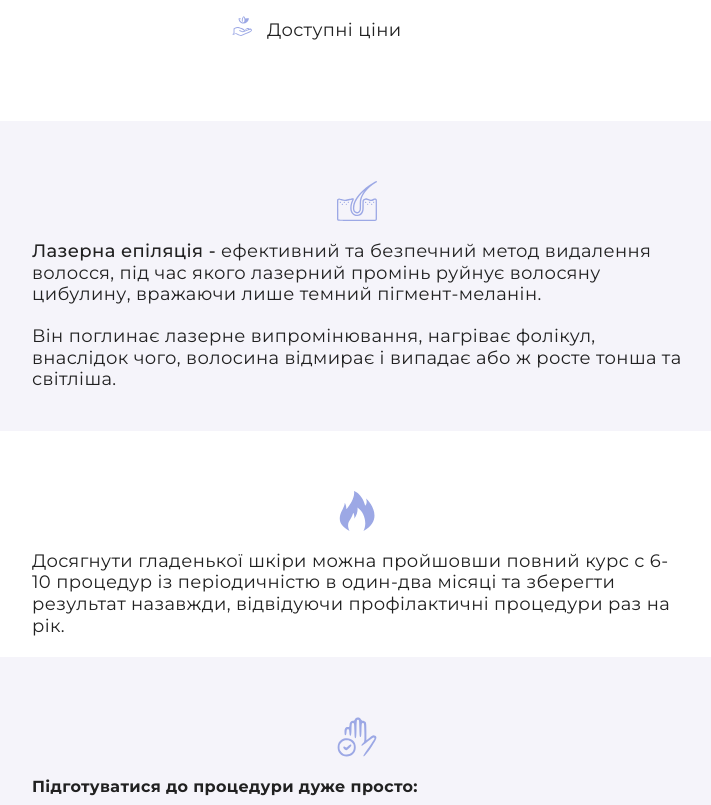
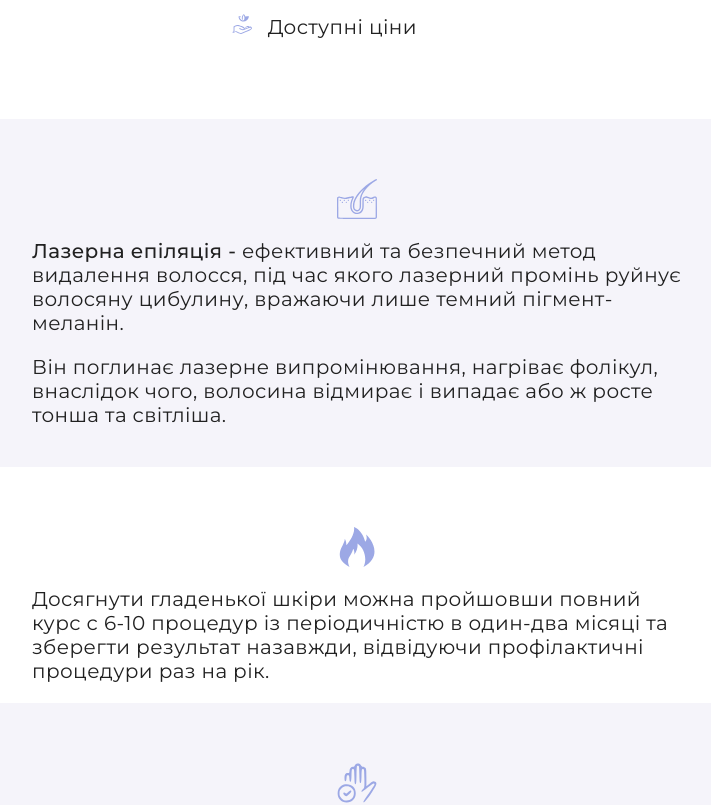
Before and after one commit to Tetyanka-T/salonLE, a website built with Parcel: page src/index.html in a window 1280 px wide. Shown: the part 948-1753 px from the top of the page, without its empty margins (283-994 px from the left). Built offline with nearby package versions, Linux system fonts and the light colour scheme.

Commit message:
fix font

```diff
--- a/src/partials/contact.html
+++ b/src/partials/contact.html
@@ -14,7 +14,7 @@
                     <a href="tel:+380977278704">+380977278704</a>
                 </li>
                 <li>
-                    <svg class="icon" width="20" height="20">
+                    <svg class="icon" width="30" height="30">
                         <use  href="./images/sprite.svg#location"></use>
                     </svg>
                     м. Кривий Ріг, вул. Інни Дерусової, б.2 <br/>(колишня вул. Генерала Кузнєцова)</li>
--- a/src/sass/_advantage.scss
+++ b/src/sass/_advantage.scss
@@ -6,6 +6,9 @@
     margin: 0 auto;
     & li {
         margin-bottom: 15px;
+        font-size: 20px;
+        font-weight: 400;
+        line-height: 1.2;
         & svg {
             margin-right: 10px;
         }
--- a/src/sass/_common.scss
+++ b/src/sass/_common.scss
@@ -54,14 +54,14 @@
   .section {
     padding-top: 20px;
     color: #212121;
-    font-size: 18px;
+    font-size: 20px;
     font-weight: 400;
     line-height: 1.2;
     letter-spacing: 0.02em;
 
   }
   .section_title {
-    font-size: 20px;
+    font-size: 22px;
     font-weight: 600;
     text-align: center;
   }
--- a/src/sass/_contact.scss
+++ b/src/sass/_contact.scss
@@ -8,7 +8,7 @@
         display: flex;
         align-items: center;
         & svg {
-            margin-right: 10px;
+            margin-right: 20px;
         }
     }
 }
--- a/src/sass/_info.scss
+++ b/src/sass/_info.scss
@@ -11,6 +11,9 @@
 
 .info-section_course {
     margin: 20px 0;
+    font-size: 20px;
+    font-weight: 400;
+    line-height: 1.2;
 }
 .info-section_contraindication-list {
     margin-bottom: 20px;
@@ -28,7 +31,7 @@
 }
 
 .info-section_contraindication__title, .info-section_preparation__title {
-    font-size: 16px;
+    font-size: 20px;
     margin-top: 20px;
 }
 
```
Also changed, not shown: src/partials/info.html (+0 -19 lines), src/images/shotprice.jpg.
